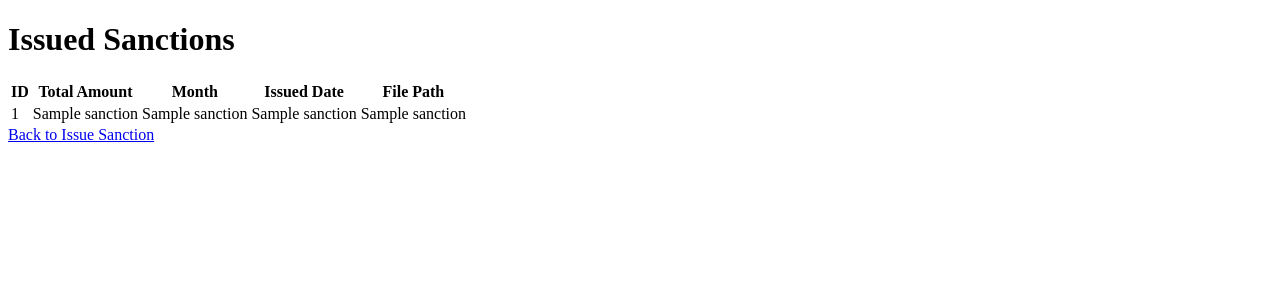
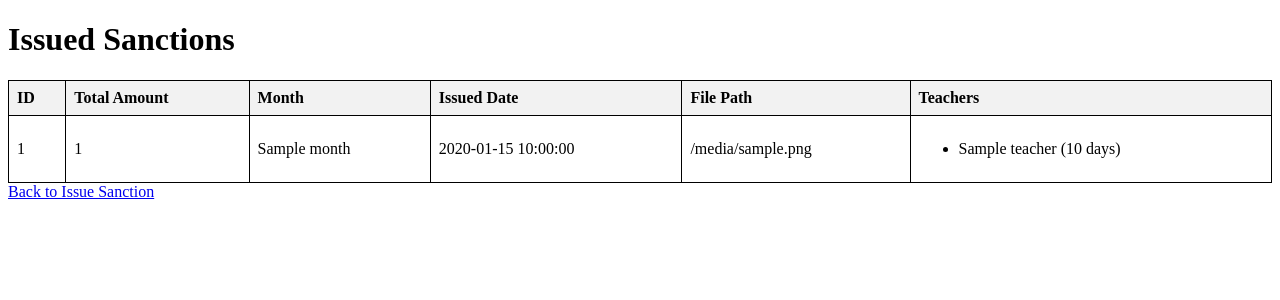
Before and after one commit to vanshvermacoder/sanction_app, a Flask app: template templates/sanctions_list.html in a window 1280 px wide. Shown: the top 300 px of the page. Run offline with Flask 3, Linux system fonts and the light colour scheme; the template is opened without the code that fills it: most values are stand-ins (such as "Sample title", 1, 10 or a date in 2020).

Commit message:
Update list_sanctions to show teacher names

```diff
--- a/app.py
+++ b/app.py
@@ -6,6 +6,7 @@ from datetime import datetime
 from fpdf import FPDF
 from num2words import num2words
 
+# Setup logging
 logging.basicConfig(level=logging.DEBUG)
 logger = logging.getLogger(__name__)
 
@@ -45,11 +46,45 @@ def seed_teachers():
     try:
         db_path = os.path.join(os.getcwd(), "sanctions.db")
         teachers_data = [
-            ("2013034577", "VANDNA", "LECTURER POLITICAL SCIENCE", "59282970"),
-            ("2013034578", "RAJESH KUMAR", "LECTURER MATHEMATICS", "59282971"),
-            ("2013034579", "ANITA SHARMA", "LECTURER ENGLISH", "59282972"),
-            # Add your 39 teachers...
-            ("21011177022", "HITESH KUMARI", "TGT SOCIAL SCIENCE", "22123096"),
+        ("2013034577", "VANDNA", "LECTURER POLITICAL SCIENCE", "59282970"),
+        ("2013051618", "RASHMI SHARMA", "LECTURER ENGLISH", "81517653"),
+        ("2013052791", "KIRAN MAURYA", "TGT SOCIAL SCIENCE", "51659484"),
+        ("2013216208", "SMTRAJESRI DEVI", "TGT SANSKRIT", "86837591"),
+        ("2013262057", "ALKA SHARMA", "TGT NATURAL SCIENCE", "53417529"),
+        ("2013529085", "JOOLI", "TGT PET", "63667860"),
+        ("2014009064", "DOLI", "TGT SPECIAL EDUCATION TEACHER", "52147318"),
+        ("2014017594", "SARITA KUMARI", "LECTURER POLITICAL SCIENCE", "50803800"),
+        ("2014020702", "SEEMA KUMARI", "LECTURER HINDI", "26879010"),
+        ("2014023937", "POOJA GOYAL", "TGT SANSKRIT", "99135751"),
+        ("2014042910", "SUNEETA MEENA", "LECTURER SANSKRIT", "65512895"),
+        ("2014054513", "VARSHA SHARMA", "LECTURER POLITICAL SCIENCE", "50270586"),
+        ("2014061685", "KM MAMTA KUMARI", "LECTURER GEOGRAPHY", "14817956"),
+        ("2014072375", "PRABHA", "LECTURER HISTORY", "12378599"),
+        ("2014082977", "POONAM RANI", "TGT HINDI", "41725605"),
+        ("2014132606", "SHALU TOMAR", "LECTURER HISTORY", "14049094"),
+        ("2014133920", "MEENAKSHI VERMA", "LECTURER HINDI", "92739631"),
+        ("2014144738", "KM NEHA GUPTA", "TGT NATURAL SCIENCE", "10907985"),
+        ("2017020486", "LALIT CHOUDHARY", "TGT PET", "56877285"),
+        ("2017048499", "RAJENDRA PRASAD MEENA", "LECTURER GEOGRAPHY", "22057398"),
+        ("2017052969", "RUBY", "TGT ENGLISH", "98783133"),
+        ("2017056803", "MANJU RANI", "TGT SOCIAL SCIENCE", "21500386"),
+        ("2017057835", "SHANVIKA GAUR", "LECTURER MATH", "98894471"),
+        ("2017077447", "DEEPAK KUMAR", "LECTURER PHYSICAL EDUCATION", "86357860"),
+        ("2017078692", "REENA", "TGT ENGLISH", "88259229"),
+        ("2017090786", "DEEPA", "TGT MATH", "76623091"),
+        ("2017092747", "ABHILASHA GUJER", "TGT NATURAL SCIENCE", "22753889"),
+        ("2017112432", "JYOTI", "LECTURER GEOGRAPHY", "90148442"),
+        ("2017124568", "REENA KUMARI", "LECTURER ENGLISH", "32550162"),
+        ("2017126314", "SUMAN RANI", "TGT ENGLISH", "44550504"),
+        ("2017133091", "KM PRAGGYA KUMARI", "LECTURER HISTORY", "73689092"),
+        ("2017138324", "GAURI SHARMA", "TGT MATH", "20675132"),
+        ("2020000081", "PRIYA", "TGT MATH", "66708566"),
+        ("2020032667", "ARCHANA CHAUBEY", "TGT MATH", "28560314"),
+        ("2020037257", "PRIYA MISHRA", "TGT MATH", "56539258"),
+        ("2020038678", "CHANDNI", "TGT SPECIAL EDUCATION TEACHER", "46172837"),
+        ("2020046161", "KAJAL", "TGT MATH", "81378001"),
+        ("21011155319", "PREETI SHARMA", "TGT HINDI", "10959365"),
+        ("21011177022", "HITESH KUMARI", "TGT SOCIAL SCIENCE", "22123096")
         ]
         conn = sqlite3.connect(db_path)
         c = conn.cursor()
@@ -171,11 +206,39 @@ def list_sanctions():
     try:
         conn = sqlite3.connect(os.path.join(os.getcwd(), "sanctions.db"))
         c = conn.cursor()
-        c.execute("SELECT id, total_amount, month, issued_date, file_path FROM sanctions")
-        sanctions = c.fetchall()
+        # Join sanctions with sanction_teachers and teachers to get teacher names
+        c.execute('''
+            SELECT s.id, s.total_amount, s.month, s.issued_date, s.file_path,
+                   t.name, st.days
+            FROM sanctions s
+            LEFT JOIN sanction_teachers st ON s.id = st.sanction_id
+            LEFT JOIN teachers t ON st.app_id = t.app_id
+            ORDER BY s.id DESC
+        ''')
+        sanctions_data = c.fetchall()
         conn.close()
-        logger.debug(f"Fetched {len(sanctions)} sanctions")
-        return render_template('sanctions_list.html', sanctions=sanctions)
+
+        # Group teachers by sanction ID
+        sanctions = {}
+        for row in sanctions_data:
+            sanction_id = row[0]
+            if sanction_id not in sanctions:
+                sanctions[sanction_id] = {
+                    'id': row[0],
+                    'total_amount': row[1],
+                    'month': row[2],
+                    'issued_date': row[3],
+                    'file_path': row[4],
+                    'teachers': []
+                }
+            if row[5]:  # If teacher name exists
+                sanctions[sanction_id]['teachers'].append({
+                    'name': row[5],
+                    'days': row[6]
+                })
+
+        logger.debug(f"Fetched {len(sanctions)} sanctions with teacher details")
+        return render_template('sanctions_list.html', sanctions=sanctions.values())
     except Exception as e:
         logger.error(f"Error in list_sanctions: {str(e)}")
         raise
--- a/templates/sanctions_list.html
+++ b/templates/sanctions_list.html
@@ -2,6 +2,11 @@
 <html>
 <head>
     <title>Sanctions List</title>
+    <style>
+        table { border-collapse: collapse; width: 100%; }
+        th, td { border: 1px solid black; padding: 8px; text-align: left; }
+        th { background-color: #f2f2f2; }
+    </style>
 </head>
 <body>
     <h1>Issued Sanctions</h1>
@@ -12,14 +17,26 @@
             <th>Month</th>
             <th>Issued Date</th>
             <th>File Path</th>
+            <th>Teachers</th>
         </tr>
         {% for sanction in sanctions %}
         <tr>
-            <td>{{ sanction[0] }}</td>
-            <td>{{ sanction[1] }}</td>
-            <td>{{ sanction[2] }}</td>
-            <td>{{ sanction[3] }}</td>
-            <td>{{ sanction[4] or 'Not generated yet' }}</td>
+            <td>{{ sanction.id }}</td>
+            <td>{{ sanction.total_amount }}</td>
+            <td>{{ sanction.month }}</td>
+            <td>{{ sanction.issued_date }}</td>
+            <td>{{ sanction.file_path or 'Not generated yet' }}</td>
+            <td>
+                {% if sanction.teachers %}
+                    <ul>
+                    {% for teacher in sanction.teachers %}
+                        <li>{{ teacher.name }} ({{ teacher.days }} days)</li>
+                    {% endfor %}
+                    </ul>
+                {% else %}
+                    No teachers assigned
+                {% endif %}
+            </td>
         </tr>
         {% endfor %}
     </table>
```
